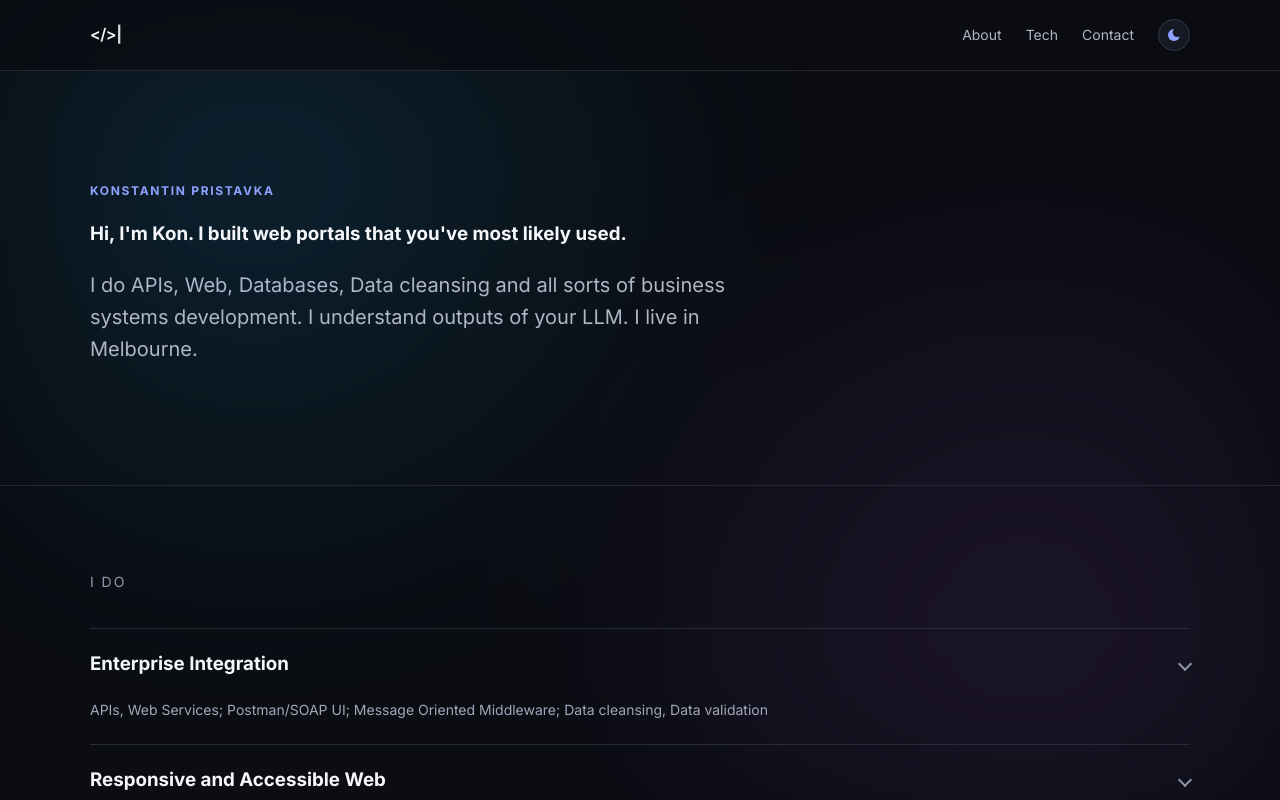
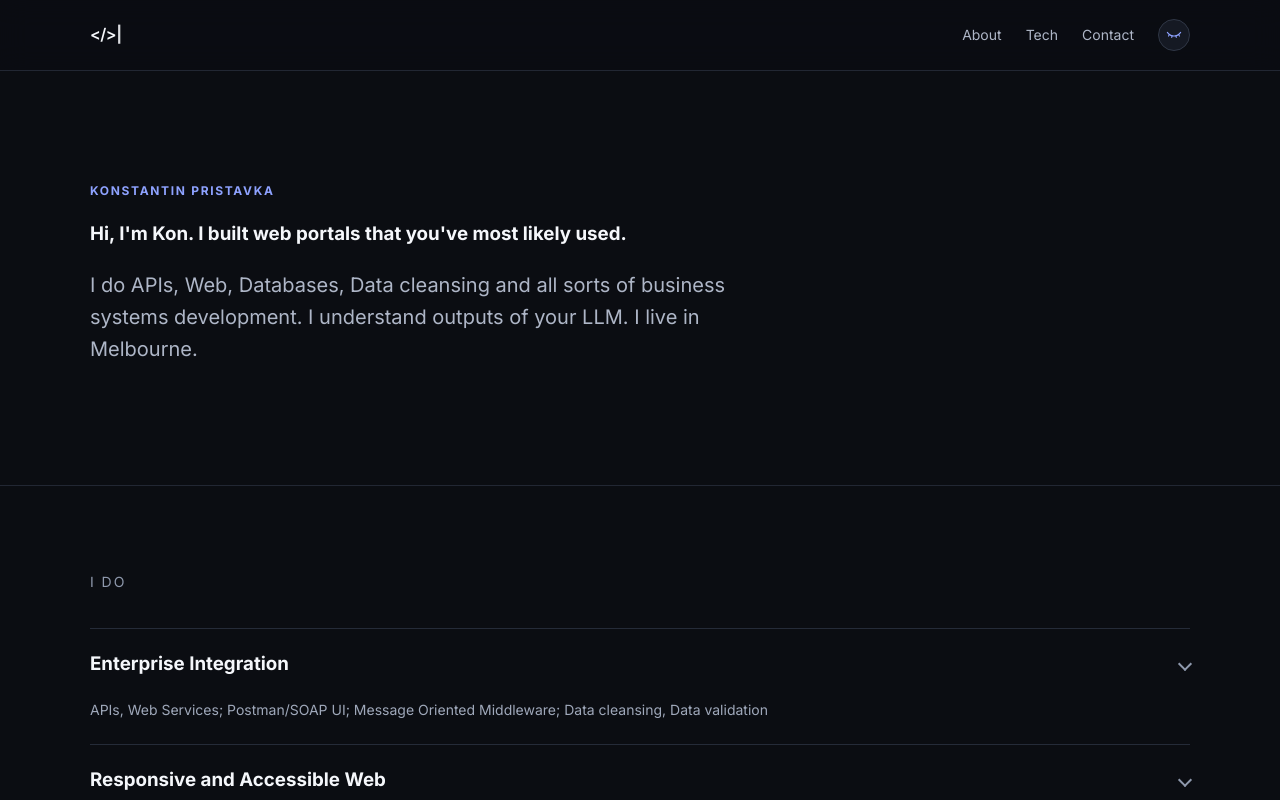
Before and after one commit to kpristavka/personalwebsite, a plain HTML site: page index.html in a window 1280 px wide. Both pictures are taken after a click on the button 1174 px from the left and 35 px from the top of the page. Shown: the top 800 px of the page. Drawn offline with Linux system fonts and the light colour scheme.

Commit message:
Changed dark them icon

```diff
--- a/index.html
+++ b/index.html
@@ -50,8 +50,6 @@
             --text-subtle: #5f6878;
             --text-faint: #6b7385;
             --accent: #3396D3;
-            --glow-1: rgb(255 240 206 / 16%);
-            --glow-2: rgb(235 203 144 / 18%);
         }
 
         [data-theme="dark"] {
@@ -70,8 +68,6 @@
             --text-subtle: #8f99ad;
             --text-faint: #737d90;
             --accent: #8ea2ff;
-            --glow-1: rgba(14, 165, 233, 0.15);
-            --glow-2: rgba(168, 85, 247, 0.12);
         }
 
         [data-theme="terminal"] {
@@ -90,8 +86,6 @@
             --text-subtle: #6fa07a;
             --text-faint: #5e8a68;
             --accent: #3ddc84;
-            --glow-1: rgba(61, 220, 132, 0.12);
-            --glow-2: rgba(20, 184, 166, 0.10);
         }
 
         [data-theme="sunset"] {
@@ -110,8 +104,6 @@
             --text-subtle: #a8968a;
             --text-faint: #8a7a70;
             --accent: #ff9e64;
-            --glow-1: rgba(249, 115, 22, 0.14);
-            --glow-2: rgba(236, 72, 153, 0.12);
         }
 
         * {
@@ -136,18 +128,6 @@
         a {
             color: inherit;
             text-decoration: none;
-        }
-
-        /* Fixed ambient glow container behind everything */
-        .bg-gradient-wrapper {
-            position: fixed;
-            inset: 0;
-            z-index: -2;
-            pointer-events: none;
-            background:
-                radial-gradient(circle at 20% 20%, var(--glow-1) 0%, transparent 40%),
-                radial-gradient(circle at 80% 80%, var(--glow-2) 0%, transparent 40%);
-            filter: blur(80px);
         }
 
         .container {
@@ -449,7 +429,6 @@
 </head>
 
 <body>
-    <div class="bg-gradient-wrapper"></div>
     <nav>
         <div class="container">
             <a class="logo" href="#about" aria-label="Home"><span id="typewriter" aria-hidden="true"></span><span
@@ -472,12 +451,10 @@
                             stroke-width="1" />
                         <circle cx="12" cy="12" r="6" clip-path="url(#eyelid-clip)" />
                     </svg>
-                    <svg class="theme-icon theme-icon-dark" viewBox="0 0 24 24" fill="currentColor" aria-hidden="true">
-                        <mask id="moon-mask">
-                            <rect width="24" height="24" fill="#fff" />
-                            <circle cx="17" cy="8" r="7" fill="#000" />
-                        </mask>
-                        <circle cx="12" cy="12" r="9" mask="url(#moon-mask)" />
+                    <svg class="theme-icon theme-icon-dark" viewBox="0 0 24 24" fill="none" stroke="currentColor"
+                        stroke-width="1.6" stroke-linecap="round" aria-hidden="true">
+                        <path d="M2 8c3 4 6.5 5.5 10 5.5S19 12 22 8" />
+                        <path d="M5.2 11.2 3.8 13.6M9.2 13.1l-.6 2.6M14.8 13.1l.6 2.6M18.8 11.2l1.4 2.4" />
                     </svg>
                     <svg class="theme-icon theme-icon-terminal" viewBox="0 0 24 24" fill="none" stroke="currentColor"
                         stroke-width="2" stroke-linecap="round" stroke-linejoin="round" aria-hidden="true">
```
